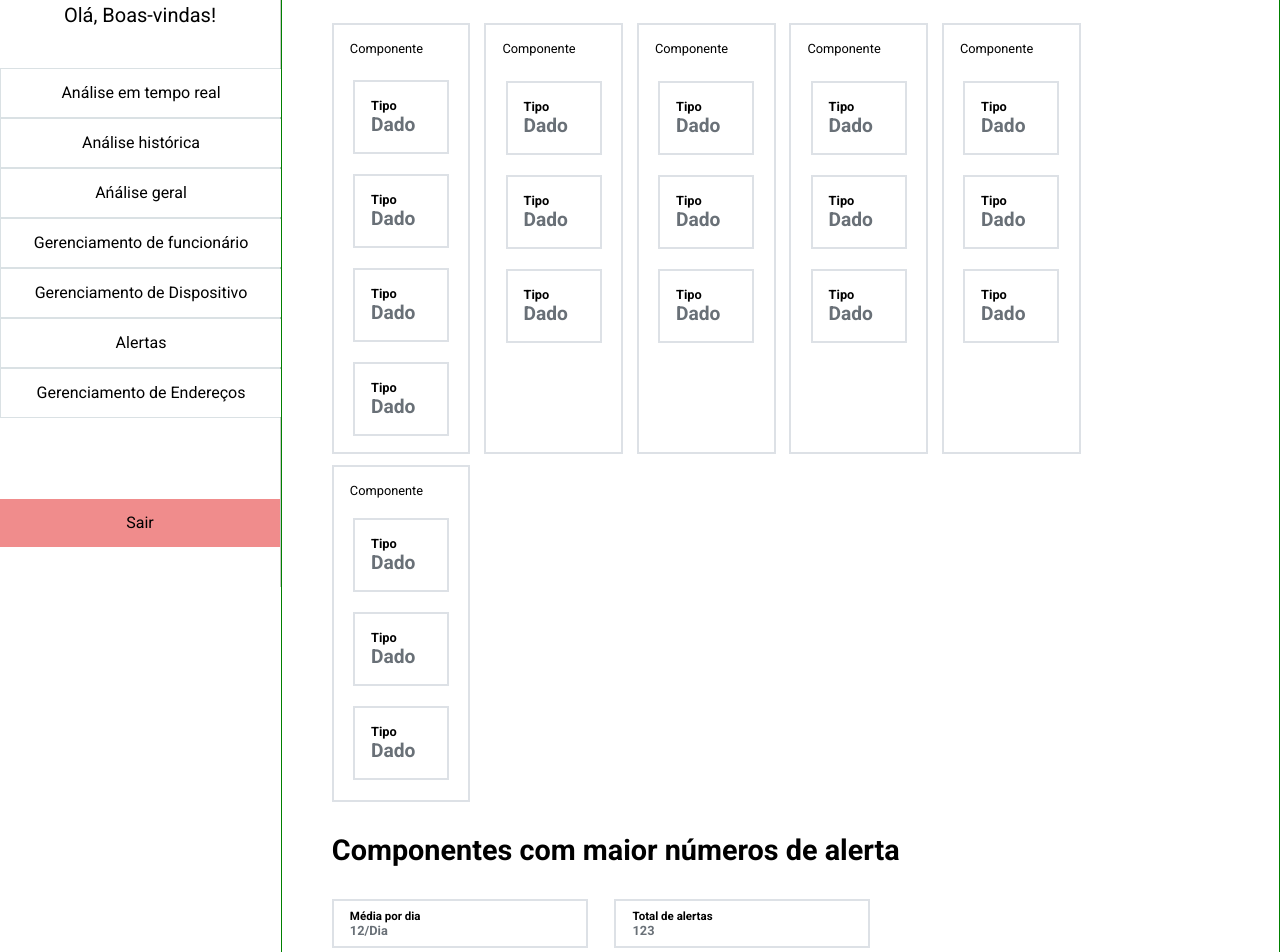
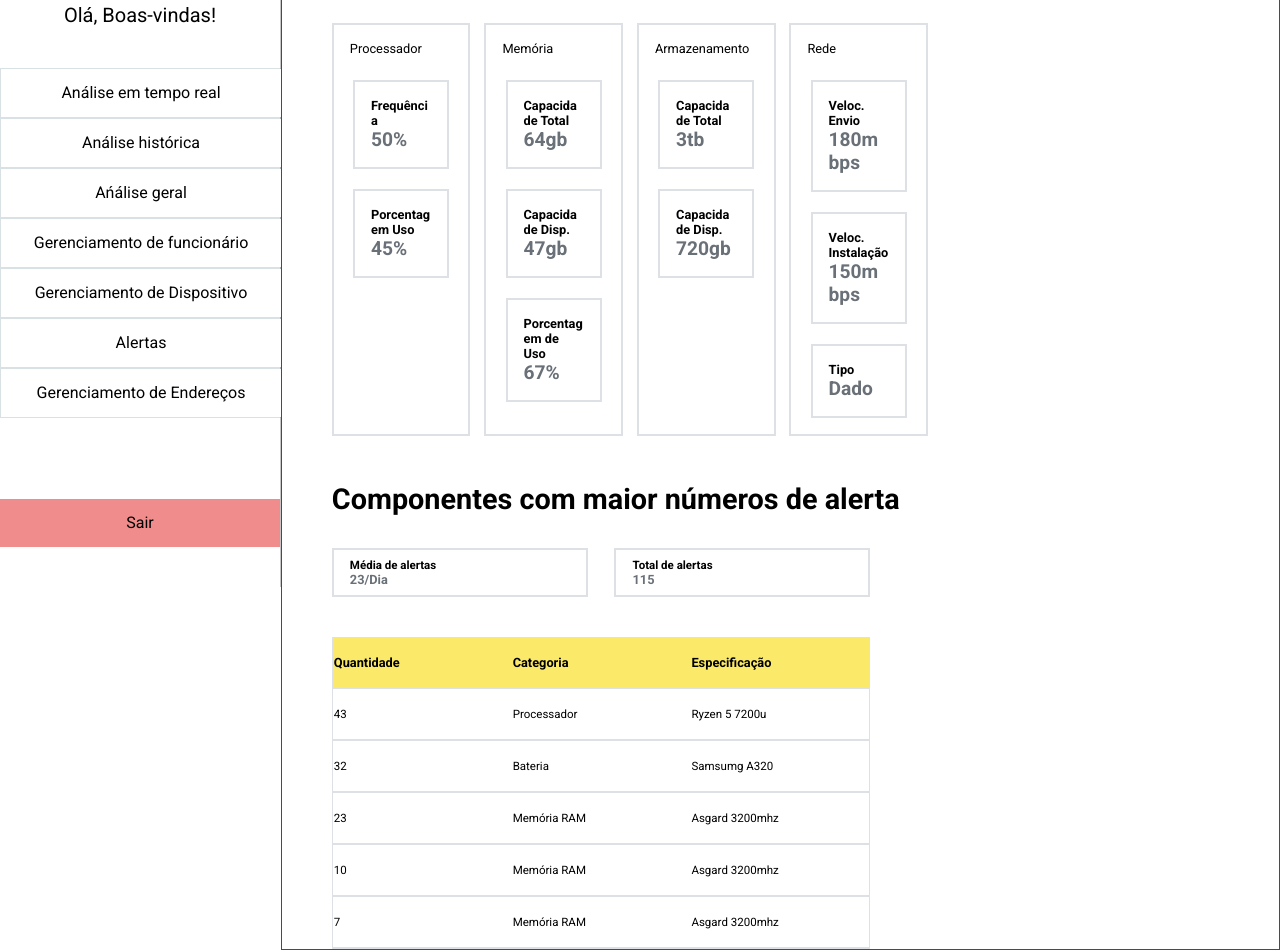
Before and after one commit to Sentinela-G3/Sentinela, a website: page public/dash_analiseGeral.html in a window 1280 px wide. Shown: the part 213-1165 px from the top of the page. Drawn offline with Linux system fonts and the light colour scheme.

Commit message:
Inserção de dados dash mocado

```diff
--- a/public/dash_analiseGeral.html
+++ b/public/dash_analiseGeral.html
@@ -85,134 +85,72 @@
 
             <div id="list-cards" class="list">
                 <div class="card-generic">
-                    <span class="component-name">Componente</span>
+                    <span class="component-name">Processador</span>
 
                     <div class="data-box">
                         <div class="sub-data-box">
-                            <span class="data-title">Tipo</span>
-                            <span class="data">Dado</span>
+                            <span class="data-title">Frequência</span>
+                            <span class="data">50%</span>
                         </div>
                     </div>
                     <div class="data-box">
                         <div class="sub-data-box">
-                            <span class="data-title">Tipo</span>
-                            <span class="data">Dado</span>
+                            <span class="data-title">Porcentagem Uso</span>
+                            <span class="data">45%</span>
+                        </div>
+                    </div>
+                </div>
+                <div class="card-generic">
+                    <span class="component-name">Memória</span>
+
+                    <div class="data-box">
+                        <div class="sub-data-box">
+                            <span class="data-title">Capacidade Total</span>
+                            <span class="data">64gb</span>
                         </div>
                     </div>
                     <div class="data-box">
                         <div class="sub-data-box">
-                            <span class="data-title">Tipo</span>
-                            <span class="data">Dado</span>
+                            <span class="data-title">Capacidade Disp.</span>
+                            <span class="data">47gb</span>
                         </div>
                     </div>
                     <div class="data-box">
                         <div class="sub-data-box">
-                            <span class="data-title">Tipo</span>
-                            <span class="data">Dado</span>
+                            <span class="data-title">Porcentagem de Uso</span>
+                            <span class="data">67%</span>
                         </div>
                     </div>
                 </div>
                 <div class="card-generic">
-                    <span class="component-name">Componente</span>
+                    <span class="component-name">Armazenamento</span>
 
                     <div class="data-box">
                         <div class="sub-data-box">
-                            <span class="data-title">Tipo</span>
-                            <span class="data">Dado</span>
+                            <span class="data-title">Capacidade Total</span>
+                            <span class="data">3tb</span>
                         </div>
                     </div>
                     <div class="data-box">
                         <div class="sub-data-box">
-                            <span class="data-title">Tipo</span>
-                            <span class="data">Dado</span>
+                            <span class="data-title">Capacidade Disp.</span>
+                            <span class="data">720gb</span>
+                        </div>
+                    </div>
+                </div>
+                <div class="card-generic">
+                    <span class="component-name">Rede</span>
+
+                    <div class="data-box">
+                        <div class="sub-data-box">
+                            <span class="data-title">Veloc. Envio</span>
+                            <span class="data">180mbps</span>
                         </div>
                     </div>
                     <div class="data-box">
                         <div class="sub-data-box">
-                            <span class="data-title">Tipo</span>
-                            <span class="data">Dado</span>
-                        </div>
-                    </div>
-                </div>
-                <div class="card-generic">
-                    <span class="component-name">Componente</span>
-
-                    <div class="data-box">
-                        <div class="sub-data-box">
-                            <span class="data-title">Tipo</span>
-                            <span class="data">Dado</span>
-                        </div>
-                    </div>
-                    <div class="data-box">
-                        <div class="sub-data-box">
-                            <span class="data-title">Tipo</span>
-                            <span class="data">Dado</span>
-                        </div>
-                    </div>
-                    <div class="data-box">
-                        <div class="sub-data-box">
-                            <span class="data-title">Tipo</span>
-                            <span class="data">Dado</span>
-                        </div>
-                    </div>
-                </div>
-                <div class="card-generic">
-                    <span class="component-name">Componente</span>
-
-                    <div class="data-box">
-                        <div class="sub-data-box">
-                            <span class="data-title">Tipo</span>
-                            <span class="data">Dado</span>
-                        </div>
-                    </div>
-                    <div class="data-box">
-                        <div class="sub-data-box">
-                            <span class="data-title">Tipo</span>
-                            <span class="data">Dado</span>
-                        </div>
-                    </div>
-                    <div class="data-box">
-                        <div class="sub-data-box">
-                            <span class="data-title">Tipo</span>
-                            <span class="data">Dado</span>
-                        </div>
-                    </div>
-                </div>
-                <div class="card-generic">
-                    <span class="component-name">Componente</span>
-
-                    <div class="data-box">
-                        <div class="sub-data-box">
-                            <span class="data-title">Tipo</span>
-                            <span class="data">Dado</span>
-                        </div>
-                    </div>
-                    <div class="data-box">
-                        <div class="sub-data-box">
-                            <span class="data-title">Tipo</span>
-                            <span class="data">Dado</span>
-                        </div>
-                    </div>
-                    <div class="data-box">
-                        <div class="sub-data-box">
-                            <span class="data-title">Tipo</span>
-                            <span class="data">Dado</span>
-                        </div>
-                    </div>
-                </div>
-                <div class="card-generic">
-                    <span class="component-name">Componente</span>
-
-                    <div class="data-box">
-                        <div class="sub-data-box">
-                            <span class="data-title">Tipo</span>
-                            <span class="data">Dado</span>
-                        </div>
-                    </div>
-                    <div class="data-box">
-                        <div class="sub-data-box">
-                            <span class="data-title">Tipo</span>
-                            <span class="data">Dado</span>
+                            <span class="data-title">Veloc. Instalação</span>
+                            <span class="data">150mbps</span>
                         </div>
                     </div>
                     <div class="data-box">
@@ -229,12 +167,12 @@
             <div id="list-table" class="list">
                 <div id="grid-kpi-table" class="list">
                     <div id="kpi-table">
-                        <span class="kpi-title">Média por dia</span>
-                        <span class="kpi-data">12/Dia</span>
+                        <span class="kpi-title">Média de alertas</span>
+                        <span class="kpi-data">23/Dia</span>
                     </div>
                     <div id="kpi-table">
                         <span class="kpi-title">Total de alertas</span>
-                        <span class="kpi-data">123</span>
+                        <span class="kpi-data">115</span>
                     </div>
                 </div>
 
@@ -245,29 +183,29 @@
                         <td class="table_title">Especificação</td>
                     </thead>
                     <tbody class="table_body">
-                        <td class="table_data">QtdAlertas</td>
-                        <td class="table_data">CategoriaComp.</td>
-                        <td class="table_data">EspecificacaoComp.</td>
+                        <td class="table_data">43</td>
+                        <td class="table_data">Processador</td>
+                        <td class="table_data">Ryzen 5 7200u</td>
                     </tbody>
                     <tbody class="table_body">
-                        <td class="table_data">QtdAlertas</td>
-                        <td class="table_data">CategoriaComp.</td>
-                        <td class="table_data">EspecificacaoComp.</td>
+                        <td class="table_data">32</td>
+                        <td class="table_data">Bateria</td>
+                        <td class="table_data">Samsumg A320</td>
                     </tbody>
                     <tbody class="table_body">
-                        <td class="table_data">QtdAlertas</td>
-                        <td class="table_data">CategoriaComp.</td>
-                        <td class="table_data">EspecificacaoComp.</td>
+                        <td class="table_data">23</td>
+                        <td class="table_data">Memória RAM</td>
+                        <td class="table_data">Asgard 3200mhz</td>
                     </tbody>
                     <tbody class="table_body">
-                        <td class="table_data">QtdAlertas</td>
-                        <td class="table_data">CategoriaComp.</td>
-                        <td class="table_data">EspecificacaoComp.</td>
+                        <td class="table_data">10</td>
+                        <td class="table_data">Memória RAM</td>
+                        <td class="table_data">Asgard 3200mhz</td>
                     </tbody>
                     <tbody class="table_body">
-                        <td class="table_data">QtdAlertas</td>
-                        <td class="table_data">CategoriaComp.</td>
-                        <td class="table_data">EspecificacaoComp.</td>
+                        <td class="table_data">7</td>
+                        <td class="table_data">Memória RAM</td>
+                        <td class="table_data">Asgard 3200mhz</td>
                     </tbody>
                 </table>
             </div>
```
Also changed, not shown: public/css/dashboardAG.css (+0 -21 lines), public/dash_analiseHistorica.html (+5 -3 lines).
